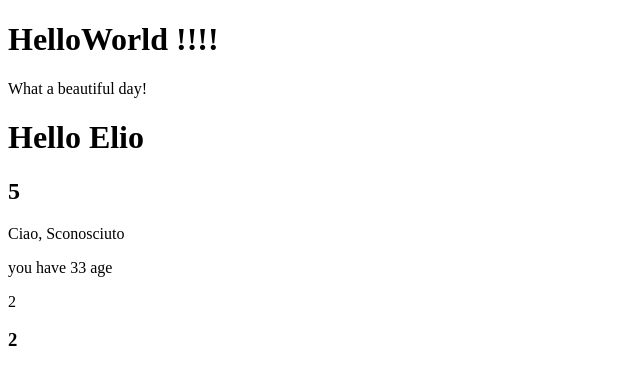
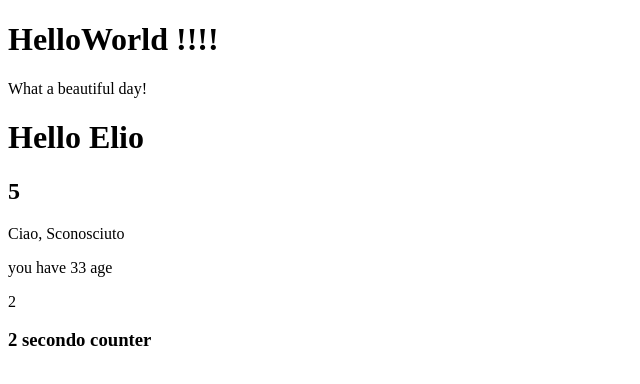
Before and after one commit to Castels88/React-esercizi, a React (Create React App) app: page / in a window 1280 px wide. Shown: the top 384 px of the page, without its empty margins (0-640 px from the left). Built offline with nearby package versions, Linux system fonts and the light colour scheme.

Commit message:
add description second counter

```diff
--- a/src/SecondCounter.js
+++ b/src/SecondCounter.js
@@ -19,7 +19,7 @@ export class SecondCounter extends React.Component{
 
 
     render(){
-        return <h3>{this.state.count}</h3>
+        return <h3>{this.state.count} secondo counter</h3>
     }
 }
 
```
